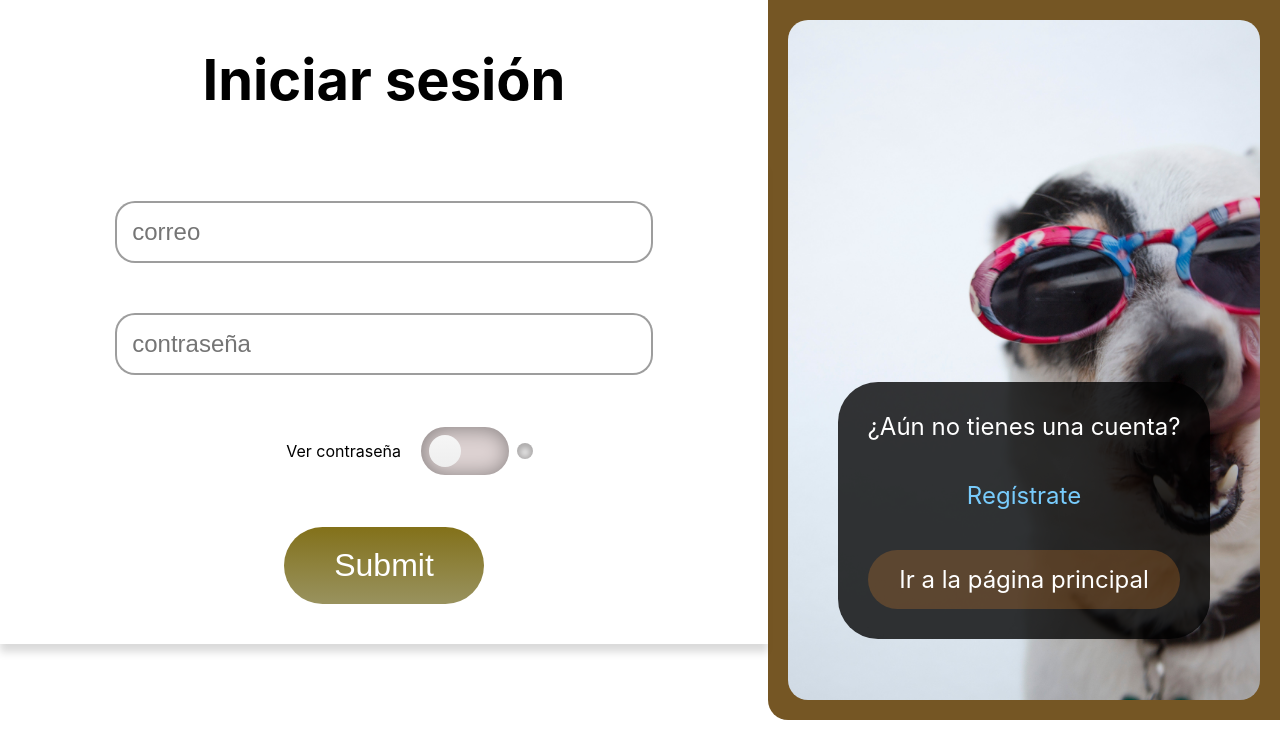
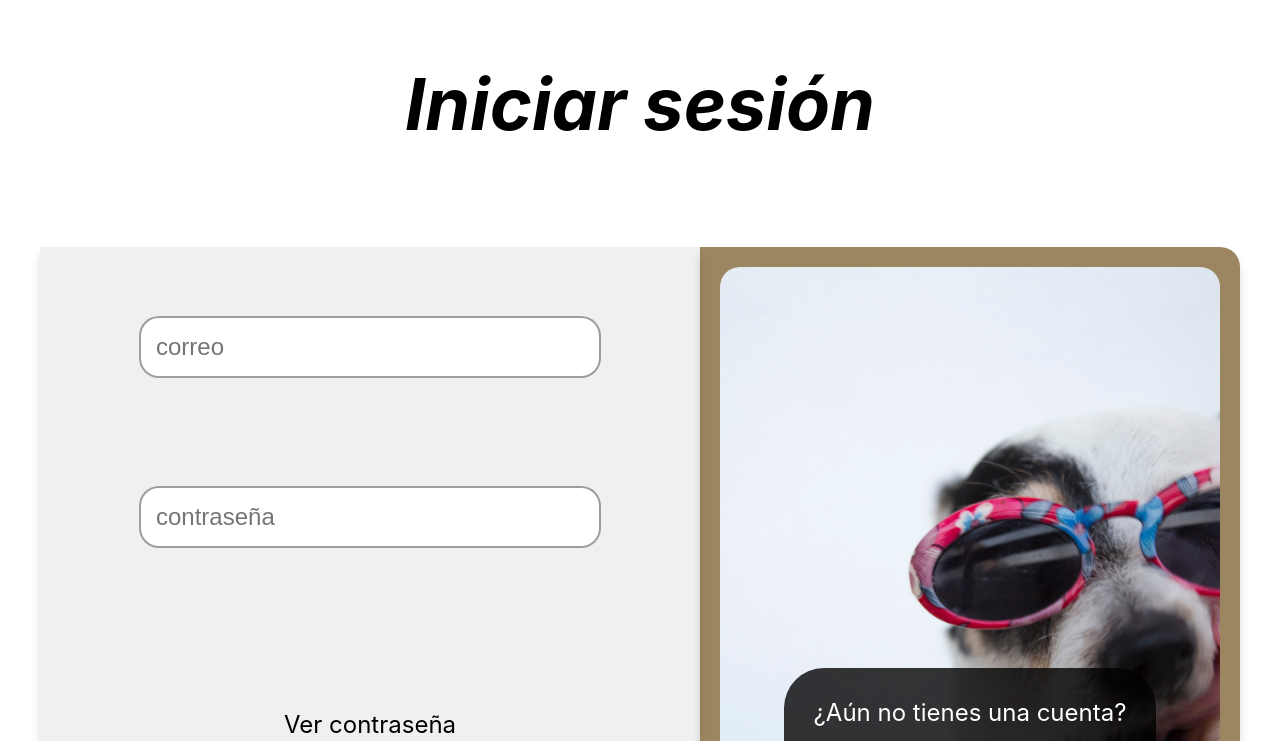
Before and after one commit to Dbaljeet/petsibilities, a Next.js app: page /login in a window 1280 px wide. Shown: the top 741 px of the page. Built offline with nearby package versions, Linux system fonts and the light colour scheme.

Commit message:
[Add] ui/submit-switch,[Change] styles login,register

```diff
--- /dev/null
+++ b/components/ui/ButtonSubmit.jsx
@@ -0,0 +1,8 @@
+import styles from './ButtonSubmit.module.css'
+export default function ButtonSubmit() {
+  return (
+    <>
+      <input className={styles.submit} type="submit" />
+    </>
+  )
+}
--- /dev/null
+++ b/components/ui/ButtonSubmit.module.css
@@ -0,0 +1,17 @@
+.submit {
+    cursor: pointer;
+    min-width: 200px;
+    font-size: 2rem;
+    padding: 20px;
+    border: none;
+    border-radius: 40px;
+    color: #fff;
+    background-image: linear-gradient(
+      to bottom,
+      #837119,
+      #88792c,
+      #8e823d,
+      #938a4e,
+      #99925e
+    );
+  }
--- a/components/ui/Switch.jsx
+++ b/components/ui/Switch.jsx
@@ -1,8 +1,10 @@
 import styles from './Switch.module.css'
 export default function Switch({ text, showPassword }) {
   return (
+    <>
+      <div className={styles.all}>
+        <p className={styles.space_p}>{text}</p>
         <div className={styles.space}>
-      <p className={styles.space_p}>{text}</p>
           <div className={styles.wrap}>
             <input
               onClick={showPassword}
@@ -13,5 +15,7 @@ export default function Switch({ text, showPassword }) {
             <label className={styles.slider} htmlFor="s2"></label>
           </div>
         </div>
+      </div>
+    </>
   )
 }
--- a/components/ui/Switch.module.css
+++ b/components/ui/Switch.module.css
@@ -1,3 +1,10 @@
+.all{
+  display: flex;
+  flex-direction: column;
+  align-items: flex-start;
+  justify-content: center;
+  padding: 20px;
+}
 .wrap {
     position: relative;
     width: 33.33%;
@@ -16,7 +23,12 @@
     justify-content: center;
     align-items: center;
   }
+  .space_p{
+    font-size: 1.5rem;
+    padding: 10px;
+  }
   .slider {
+    transform: translateX(-20px);
     margin: 20px;
     position: relative;
     display: block;
--- a/pages/login.js
+++ b/pages/login.js
@@ -5,6 +5,7 @@ import Link from 'next/link'
 import Image from 'next/image'
 import { PetLayout } from '../components/layouts'
 import Switch from '../components/ui/Switch'
+import ButtonSubmit from '../components/ui/ButtonSubmit'
 export default function login() {
   const { Login } = useUser()
 
@@ -28,12 +29,9 @@ export default function login() {
   return (
     <>
       <PetLayout title={'Petsibilities - Iniciar sesión'}>
-        <div className={styles.container}>
+        <h2 className={styles.title}>Iniciar sesión</h2>
         <main className={styles.main}>
           <section className={styles.section1}>
-              <header className={styles.section1_header}>
-                <h2 className={styles.title}>Iniciar sesión</h2>
-              </header>
             <form className={styles.form} onSubmit={handleSubmit}>
               <input
                 className={styles.input}
@@ -49,7 +47,7 @@ export default function login() {
                 name="password"
               />
               <Switch text={'Ver contraseña'} showPassword={showPassword} />
-                <input className={styles.submit} type="submit" />
+              <ButtonSubmit />
             </form>
           </section>
           <section className={styles.section2}>
@@ -70,7 +68,6 @@ export default function login() {
             </div>
           </section>
         </main>
-        </div>
       </PetLayout>
     </>
   )
--- a/styles/Login.module.css
+++ b/styles/Login.module.css
@@ -1,40 +1,38 @@
-.section1_header{
+.section1_header {
   display: flex;
   flex-direction: column;
 }
-.Logoimg{
+.Logoimg {
   width: 250px;
   object-fit: cover;
   padding: 10px;
 }
-.title{
-  font-size: 3.5rem;
+.title {
+  font-size: 4.5rem;
   text-align: center;
+  font-style: italic;
+
 }
-.container{
-  display: flex;
-  flex-direction: column;
-  justify-content: space-around;
-  padding-bottom: 12vh;
-}
-.img{
+
+.img {
   z-index: -1;
   top: 0%;
   position: absolute;
   width: 100%;
 }
 
-
-.form{
+.form {
   box-shadow: 0 8px 8px 0 rgba(0, 0, 0, 0.15);
   padding: 40px 0;
   display: flex;
   flex-direction: column;
   align-items: center;
   gap: 50px;
-    justify-content: space-between;
+  justify-content: space-around;
+  background-color: rgba(185, 183, 183, 0.205);
+  height: 800px;
 }
-.input{
+.input {
   max-width: 700px;
   width: 70%;
   border-radius: 20px;
@@ -42,55 +40,49 @@
   padding: 15px;
   font-size: 1.5rem;
 }
+/*
 .input:-webkit-autofill  {
   -webkit-box-shadow:200px 200px 100px white inset;
   box-shadow:200px 200px 100px white inset;
-}
-.submit{
-    cursor: pointer;
-    min-width: 200px;
-    font-size: 2rem;
-    padding: 20px;
-    border: none;
-    border-radius: 40px;
-    color: #fff;
-    background-image: linear-gradient(to bottom, #837119, #88792c, #8e823d, #938a4e, #99925e);
-  }
+}*/
+
 /*_________________________________________________________________*/
-.main{
+.main {
   display: flex;
   flex-wrap: wrap;
   flex-direction: row;
+  padding: 40px;
 }
-.section1{
-  width: 60%;
+.section1 {
+  width: 55%;
   min-width: 300px;
 }
-.section2{
+.section2 {
+  box-shadow: 0 8px 8px 0 rgba(0, 0, 0, 0.15);
   text-align: center;
   font-size: 1.5rem;
-  border-radius: 0  0 0 20px;
-  height: 90vh;
-  width: 40%;
+  border-radius: 0px 20px 20px 0px;
+  height: 800px;
+  width: 45%;
   min-width: 200px;
   min-height: 600px;
   display: flex;
   flex-direction: column;
   align-items: center;
   justify-content: center;
-  background-color: #634007e1;
+  background-color: #634007a2;
   color: #fff;
   padding: 20px;
   gap: 15px;
 }
-.section2_img{
+.section2_img {
   width: 100%;
   height: 100%;
   object-fit: cover;
   border-radius: 20px;
   min-height: 567px;
 }
-.section2_info{
+.section2_info {
   position: absolute;
   display: flex;
   flex-direction: column;
@@ -101,108 +93,32 @@
   border-radius: 40px;
 }
 
-.goRegister{
+.goRegister {
   color: #78ccfd;
 }
-.goHome{
+.goHome {
   color: #fff;
   padding: 15px;
   border-radius: 40px;
   background-color: rgba(230, 132, 41, 0.247);
   opacity: 1;
 }
-@media screen and (max-width:1000px){
-  .section1{
+@media screen and (max-width: 1000px) {
+  .section1 {
     width: 100%;
   }
-  .section2{
+  .section2 {
     width: 100%;
     height: auto;
     border-radius: 0px;
   }
-  .main{
+  .main {
     gap: 20px;
+    padding: 0px;
+    gap: 0;
   }
-  .form{
-    background-color: rgba(185, 183, 183, 0.205);
-  }
-  .section2_info{
+  .section2_info {
     gap: 10px;
     width: 80%;
   }
 }
-
-
-
-
-
-/*_________________________________________________________________*/
-.wrap {
-    position: relative;
-    width: 33.33%;
-    margin: -72px 0;
-    top: 50%;
-    float: left;
-  }
-
-  .inputBox {
-    position: absolute;
-    left: -9999px;
-  }
-  .space{
-    margin-top: 0px;
-    display: flex;
-    justify-content: center;
-    align-items: center;
-  }
-  .space_p{
-    font-size: 1.5rem;
-  }
-  .slider {
-    margin: 20px;
-    position: relative;
-    display: block;
-    width: 5.5em;
-    height: 3em;
-    cursor: pointer;
-    border-radius: 1.5em;
-    transition: 350ms;
-    background: #ddd2d2;
-    box-shadow: inset 1px 1px 20px 1px rgb(0 0 0 / 38%);
-  }
-
-  .slider::before {
-    position: absolute;
-    content: '';
-    width: 2em;
-    height: 2em;
-    top: 0.5em;
-    left: 0.5em;
-    border-radius: 50%;
-    transition: 250ms ease-in-out;
-    background: linear-gradient(#f5f5f5 10%, #eee);
-    box-shadow: 0 0.1em 0.15em -0.05em rgba(#fff, 0.9) inset,
-      0 0.5em 0.3em -0.1em rgba(#000, 0.25);
-  }
-  /*pto no verde*/
-  .slider::after {
-    position: absolute;
-    content: '';
-    width: 1em;
-    height: 1em;
-    top: 1em;
-    left: 6em;
-    border-radius: 50%;
-    transition: 250ms ease-in;
-    background: linear-gradient(rgba(#000, 0.07), rgba(#fff, 0.1)), #ddd;
-    box-shadow:inset 0 0.08em 6px 4px rgb(173, 171, 171);
-  }
-  /*pto verde*/
-  .inputBox:checked + .slider::after {
-    background-color:  #4c6;
-    box-shadow: inset 0 0.08em 6px 4px rgba(173, 171, 171, 0.24)
-  }
-
-  .inputBox:checked + .slider::before {
-    left: 3em;
-  }
--- a/styles/Register.module.css
+++ b/styles/Register.module.css
@@ -1,22 +1,19 @@
-.img{
+.container {
+  display: flex;
+  flex-direction: column;
+}
+.img {
   z-index: -1;
   top: 0%;
   position: absolute;
   width: 100%;
 }
-.title{
-    font-size: 3.5rem;
+.title {
+  font-size: 4.5rem;
   text-align: center;
+  font-style: italic;
 }
-.form{
-    display: flex;
-    flex-direction: column;
-    align-items: center;
-    gap: 20px;
-    justify-content: space-between;
-}
-
-.grid_form{
+.grid_form {
   display: flex;
   flex-direction: column;
   align-items: center;
@@ -25,94 +22,85 @@
   gap: 40px;
   padding: 15px;
 }
-.input{
+.input {
   max-width: 700px;
-    width: 100%;
+  width: 70%;
+  min-width: 250px;
   border-radius: 8px;
   border: 2px solid rgba(0, 0, 0, 0.384);
   padding: 15px;
   font-size: 1.5rem;
 }
+/*
 .input:-webkit-autofill  {
   -webkit-box-shadow:200px 200px 100px white inset;
   box-shadow:200px 200px 100px white inset;
-}
-.submit{
+}*/
+.submit {
   cursor: pointer;
   min-width: 200px;
   font-size: 2rem;
   padding: 20px;
   border: none;
   border-radius: 5px;
-    background: linear-gradient(180deg, #FFC727 0%, #FF9900 100%);
+  background: linear-gradient(180deg, #ffc727 0%, #ff9900 100%);
 }
-.space_p{
+.space_p {
   font-size: 1.5rem;
 }
 /*_________________________________________________________________*/
-.wrap {
-    position: relative;
-    width: 33.33%;
-    margin: -72px 0;
-    top: 50%;
-    float: left;
+.section {
+  background-color: #aaa8a527;
+  align-items: center;
+  justify-content: center;
+  gap: 30px;
+  width: 100%;
+  display: flex;
+  flex-wrap: wrap;
+  padding: 40px;
 }
-
-  .inputBox {
-    position: absolute;
-    left: -9999px;
-  }
-  .space{
-    margin-top: 0px;
+/*_____________*/
+.containerImgText{
+  width: 40%;
   display: flex;
   justify-content: center;
+}
+.containerImg {
+  width: 100%;
+  display: inline-block;
+  min-width: 320px;
+  padding: 20px;
+  background-color: #9b886b;
+}
+.textimg{
+  text-align: center;
+  font-size: 2rem;
+  position: absolute;
+  background-color: rgba(238, 234, 234, 0.589);
+  border-radius: 30px;
+  padding: 10px;
+}
+/*_____________*/
+.form {
+  padding: 40px;
+  width: 50%;
+  display: inline-flex;
+  flex-direction: column;
   align-items: center;
+  gap: 20px;
+  justify-content: space-between;
+  background-color: rgba(185, 183, 183, 0.205);
+  min-width: 320px;
 }
-  .slider {
-    margin: 20px;
-    position: relative;
-    display: block;
-    width: 5.5em;
-    height: 3em;
-    cursor: pointer;
-    border-radius: 1.5em;
-    transition: 350ms;
-    background: #ddd2d2;
-    box-shadow: inset 1px 1px 20px 1px rgb(0 0 0 / 38%);
+@media screen and (max-width:800px){
+  .form{
+    width: 100%;
   }
-
-  .slider::before {
-    position: absolute;
-    content: '';
-    width: 2em;
-    height: 2em;
-    top: 0.5em;
-    left: 0.5em;
-    border-radius: 50%;
-    transition: 250ms ease-in-out;
-    background: linear-gradient(#f5f5f5 10%, #eee);
-    box-shadow: 0 0.1em 0.15em -0.05em rgba(#fff, 0.9) inset,
-      0 0.5em 0.3em -0.1em rgba(#000, 0.25);
+  .containerImgText{
+    width: 100%;
   }
-  /*pto no verde*/
-  .slider::after {
-    position: absolute;
-    content: '';
-    width: 1em;
-    height: 1em;
-    top: 1em;
-    left: 6em;
-    border-radius: 50%;
-    transition: 250ms ease-in;
-    background: linear-gradient(rgba(#000, 0.07), rgba(#fff, 0.1)), #ddd;
-    box-shadow:inset 0 0.08em 6px 4px rgb(173, 171, 171);
+  .textimg{
+    padding: 0;
+    font-size: 1.5rem;
   }
-  /*pto verde*/
-  .inputBox:checked + .slider::after {
-    background-color:  #4c6;
-    box-shadow: inset 0 0.08em 6px 4px rgba(173, 171, 171, 0.24)
 }
-
-  .inputBox:checked + .slider::before {
-    left: 3em;
-  }
```
Also changed, not shown: pages/register.js (+22 -10 lines), public/Eri.jpg (added). Lines whose indentation alone changed are shown as unchanged.
